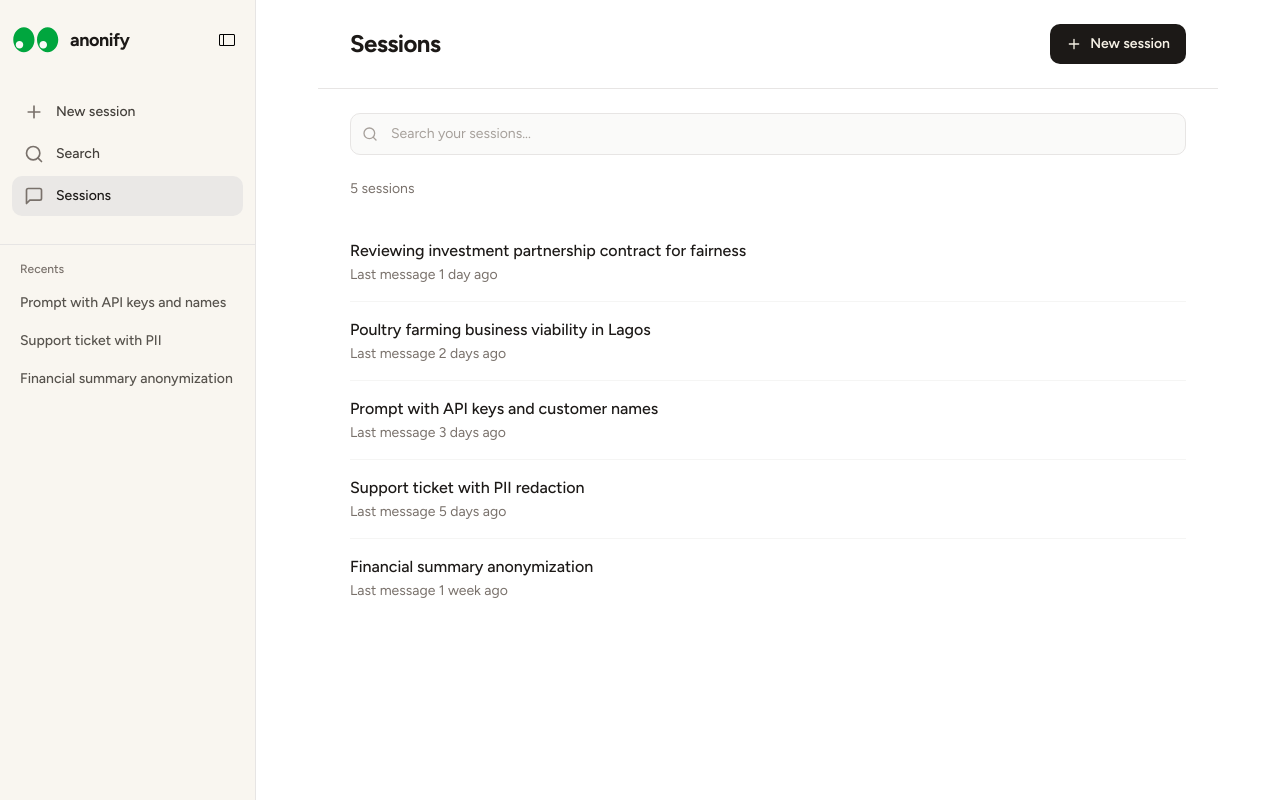
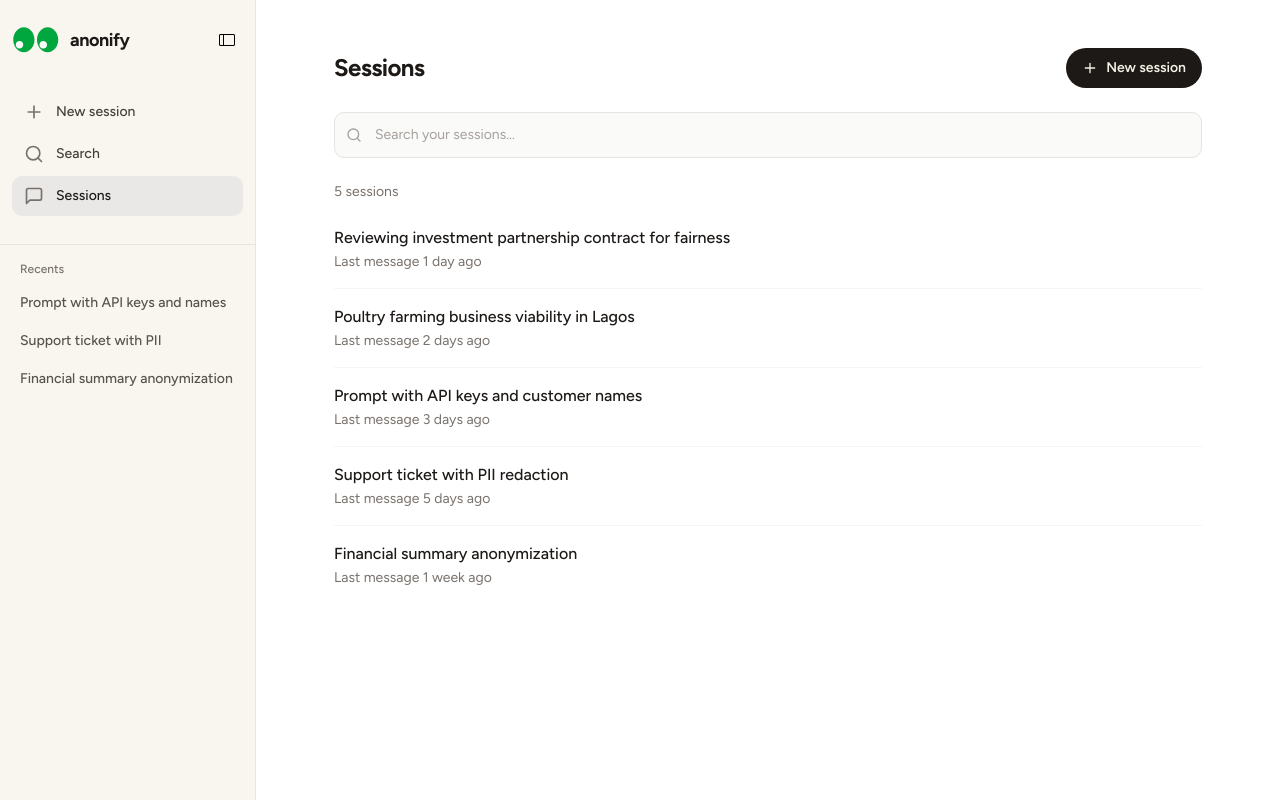
Before and after one commit to steph-crown/anonify, a Next.js app: page /sessions in a window 1280 px wide. Built offline with nearby package versions, Linux system fonts and the light colour scheme.

Commit message:
Complete my sessions page

```diff
--- a/app/(dashboard)/layout.tsx
+++ b/app/(dashboard)/layout.tsx
@@ -9,7 +9,7 @@ export default function DashboardLayout({
     <div className="flex h-screen bg-[#F5F0E5]">
       <DashboardSidebar />
       <main className="flex-1 overflow-auto bg-white ">
-        <div className="max-w-[900px] mx-auto">{children}</div>
+        <div className="max-w-[900px] mx-auto px-4">{children}</div>
       </main>
     </div>
   );
--- a/app/(dashboard)/sessions/page.tsx
+++ b/app/(dashboard)/sessions/page.tsx
@@ -1,3 +1,5 @@
+import Link from "next/link";
+
 const sessions = [
   {
     id: "1",
@@ -29,13 +31,13 @@ const sessions = [
 export default function SessionsPage() {
   return (
     <div className="flex flex-col">
-      <header className="flex items-center justify-between border-b border-stone-200 px-8 py-6">
+      <header className="flex items-center justify-between pb-0 pt-12">
         <h1 className="text-2xl font-bold tracking-tight text-stone-900">
           Sessions
         </h1>
-        <a
+        <Link
           href="/"
-          className="inline-flex items-center gap-2 rounded-lg bg-stone-900 px-4 py-2.5 text-sm font-semibold text-[#F5F0E5] transition-colors hover:bg-stone-800"
+          className="inline-flex items-center gap-2 rounded-full bg-stone-900 px-4 py-2.5 text-sm font-semibold text-[#F5F0E5] transition-colors hover:bg-stone-800"
         >
           <svg
             className="size-4"
@@ -49,10 +51,10 @@ export default function SessionsPage() {
             <path d="M12 5v14M5 12h14" />
           </svg>
           New session
-        </a>
+        </Link>
       </header>
 
-      <div className="px-8 py-6">
+      <div className="py-6">
         <div className="relative mb-6">
           <svg
             className="absolute left-3 top-1/2 size-4 -translate-y-1/2 text-stone-400"
@@ -69,11 +71,11 @@ export default function SessionsPage() {
           <input
             type="search"
             placeholder="Search your sessions..."
-            className="w-full rounded-lg border border-stone-200 bg-stone-50 py-2.5 pl-10 pr-4 text-sm text-stone-900 placeholder:text-stone-400 focus:border-stone-300 focus:outline-none focus:ring-1 focus:ring-stone-300"
+            className="w-full rounded-lg border border-stone-200 bg-stone-50 py-3 pl-10 pr-4 text-sm text-stone-900 placeholder:text-stone-400 focus:border-stone-300 focus:outline-none focus:ring-1 focus:ring-stone-300"
           />
         </div>
 
-        <p className="mb-6 text-sm text-stone-500">
+        <p className="mb-2 text-sm text-stone-500">
           {sessions.length} sessions
         </p>
 
```
